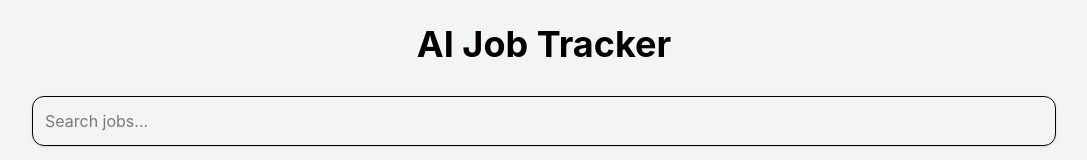
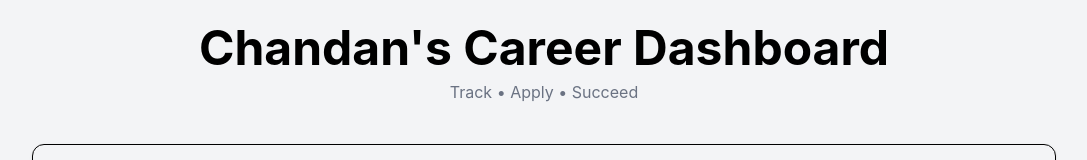
Before and after one commit to kumarchandan71/job-tracker, a React app in the folder frontend/: page / in a window 1280 px wide. Shown: the top 160 px of the page, without its empty margins (96-1183 px from the left). Built offline with nearby package versions, Linux system fonts and the light colour scheme; no server answers; the HTML template or start-up script is replaced by a standard one.

Commit message:
Updated app branding

```diff
--- a/frontend/src/App.jsx
+++ b/frontend/src/App.jsx
@@ -176,9 +176,17 @@
 
       <div className="max-w-5xl mx-auto">
 
-        <h1 className="text-4xl font-bold mb-8 text-center">
-          AI Job Tracker
+      <div className="text-center mb-10">
+
+        <h1 className="text-5xl font-bold">
+          Chandan's Career Dashboard
         </h1>
+
+        <p className="text-gray-500 mt-2">
+          Track • Apply • Succeed
+        </p>
+
+      </div>
         <input
           type="text"
           placeholder="Search jobs..."
```
